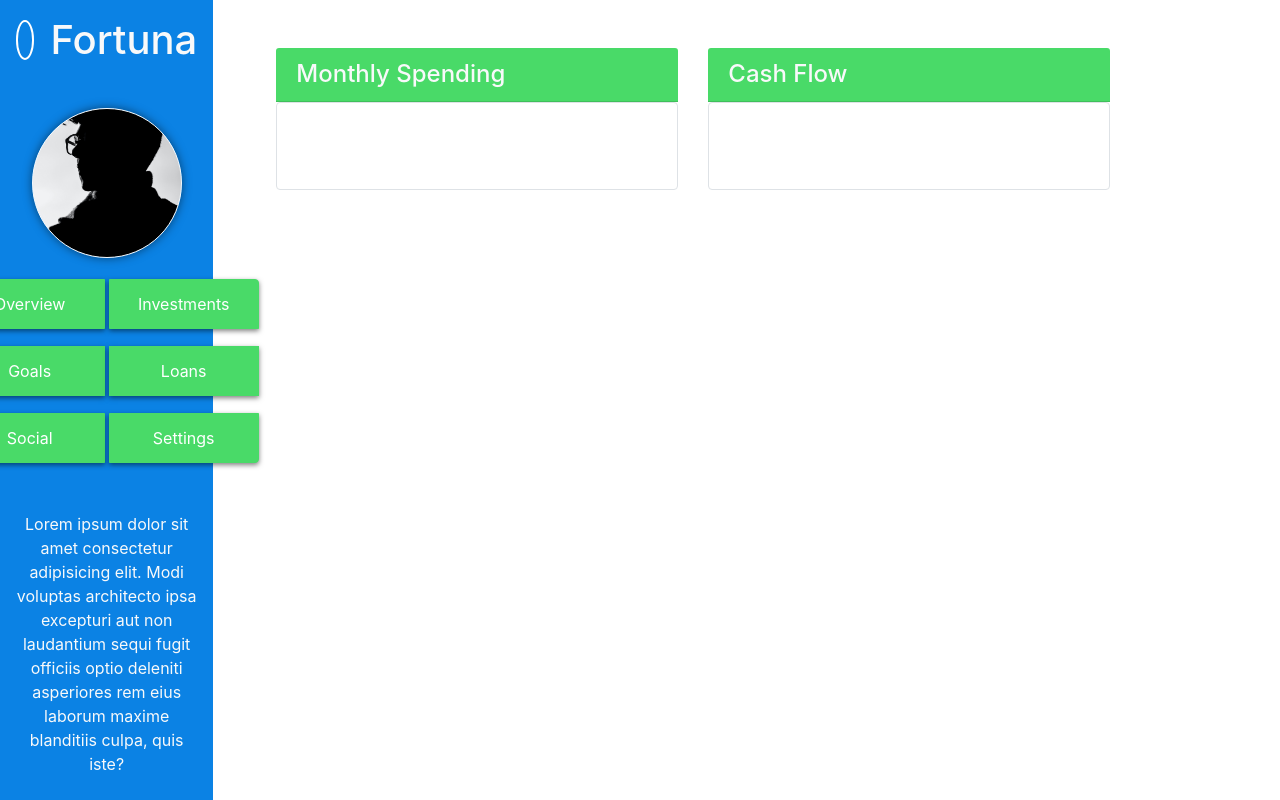
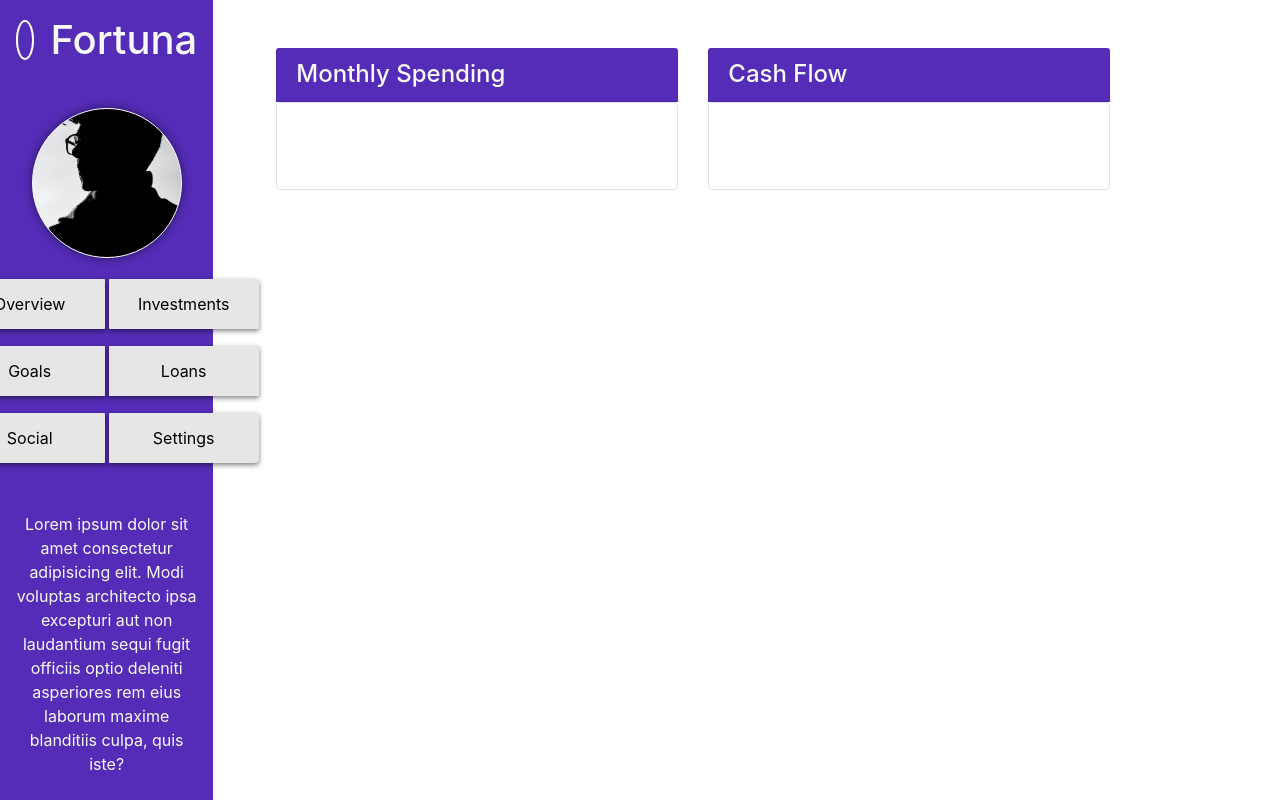
Before and after one commit to TylerSnow-M/Fortuna, a plain HTML site: page index.html in a window 1280 px wide. Drawn offline with nearby package versions, Linux system fonts and the light colour scheme; a web font is replaced by a local one.

Commit message:
changed website colors

```diff
--- a/assets/css/style.css
+++ b/assets/css/style.css
@@ -1,6 +1,6 @@
 :root {
-  --primary: #0b82e4;
-  --secondary: #49da68;
+  --primary: #542cb7;
+  --secondary: #e6e6e6;
 }
 
 .bg-custom-primary {
@@ -8,7 +8,7 @@
 }
 
 .bg-custom-secondary {
-  background-color: #49da68; /* Custom secondary color */
+  background-color: var(--secondary); /* Custom secondary color */
 }
 
 /* Header */
@@ -45,14 +45,14 @@
   height: 50px;
   margin: 5px;
   background-color: var(--secondary);
-  color: #fff;
+  color: #000000;
   border-color: var(--secondary);
   box-shadow: 0px 2px 5px rgba(0, 0, 0, 0.5);
 }
 
 .btn-group button:hover {
-  background-color: #55c26c;
-  border-color: #5b945b;
+  background-color: #2e1865;
+  border-color: #000000;
 }
 
 .navigation {
--- a/index.html
+++ b/index.html
@@ -78,7 +78,7 @@
         <div class="m-5 row justify-content-around">
           <div class="col-12 col-md-6 col-xl-6 mb-3">
             <div class="monthSpend h-100">
-              <h4 class="card-header bg-custom-secondary text-light">
+              <h4 class="card-header bg-custom-primary text-light">
                 Monthly Spending
               </h4>
               <div class="h-100 p-3 border rounded">
@@ -88,7 +88,7 @@
           </div>
           <div class="col-12 col-md-6 col-xl-6 mb-3">
             <div class="cashFlow h-100">
-              <h4 class="card-header bg-custom-secondary text-light">
+              <h4 class="card-header bg-custom-primary text-light">
                 Cash Flow
               </h4>
               <ul id="list-inProgress" class="list-group list-group-flush"></ul>
```
